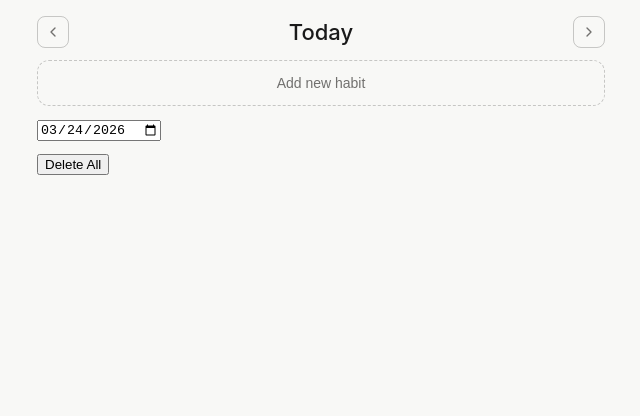
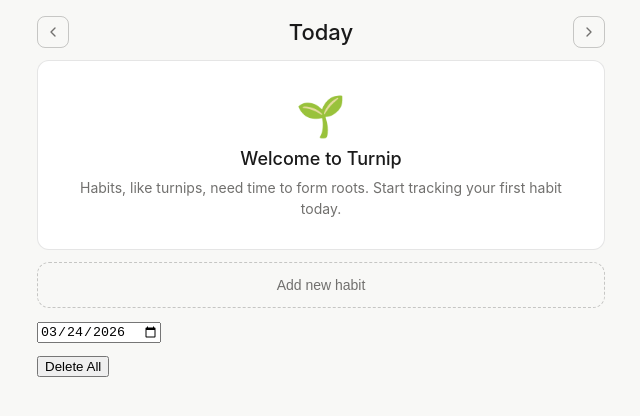
Before and after one commit to mikimandoki/turnip, a React (Vite) app: page / in a window 1280 px wide. Shown: the top 416 px of the page, without its empty margins (319-959 px from the left). Built offline with nearby package versions, Linux system fonts and the light colour scheme.

Commit message:
add basic onboarding message

```diff
--- a/src/contexts/habitContext.tsx
+++ b/src/contexts/habitContext.tsx
@@ -53,6 +53,7 @@ export function HabitProvider({ children }: { children: React.ReactNode }) {
     const updated = [...habits, newHabit];
     setHabits(updated);
     saveToStorage('habits', updated);
+    saveToStorage('hasOnboarded', true);
   }
 
   function deleteHabit(habit: Habit) {
--- a/src/index.css
+++ b/src/index.css
@@ -79,6 +79,30 @@ body {
   display: flex;
   flex-direction: column;
   gap: var(--spacing-lg);
+}
+
+/* ---- Onboarding ---- */
+
+.onboarding {
+  text-align: center;
+  padding: var(--spacing-xl) var(--spacing-lg);
+}
+
+.onboarding h2 {
+  font-size: 18px;
+  font-weight: 500;
+  margin: var(--spacing-md) 0;
+}
+
+.onboarding p {
+  font-size: 14px;
+  color: var(--color-text-secondary);
+  margin: 0;
+  line-height: 1.5;
+}
+
+.habit-emoji-large {
+  font-size: 40px;
 }
 
 /* ---- Card (generic wrapper) ---- */
--- a/src/pages/DailyView.tsx
+++ b/src/pages/DailyView.tsx
@@ -1,13 +1,16 @@
 import { ChevronLeft, ChevronRight } from 'lucide-react';
 import { useNavigate } from 'react-router';
 
+import Card from '../components/Card';
 import HabitCard from '../components/HabitCard';
 import { useHabitContext } from '../contexts/useHabitContext';
 import { getCurrentDate, namedDayOrDate, toDateString } from '../utils/date';
 import { getCompletionsInPeriod } from '../utils/habits';
+import { loadFromStorage } from '../utils/localStorage';
 import AddHabitForm from './AddHabitForm';
 
 export default function DailyView() {
+  const hasOnboarded = loadFromStorage('hasOnboarded', false);
   const navigate = useNavigate();
   const {
     habits,
@@ -33,6 +36,25 @@ export default function DailyView() {
           <ChevronRight size={16} />
         </button>
       </div>
+      {habits.length === 0 && !hasOnboarded && (
+        <Card>
+          <div className='onboarding'>
+            <div className='habit-emoji-large'>🌱</div>
+            <h2>Welcome to Turnip</h2>
+            <p>
+              Habits, like turnips, need time to form roots. Start tracking your first habit today.
+            </p>
+          </div>
+        </Card>
+      )}
+
+      {habits.length === 0 && hasOnboarded && (
+        <Card>
+          <div className='onboarding'>
+            <p>No habits yet. Ready to plant something new?</p>
+          </div>
+        </Card>
+      )}
       {habits.length > 0 && (
         <div className='habit-list'>
           {habits
```
